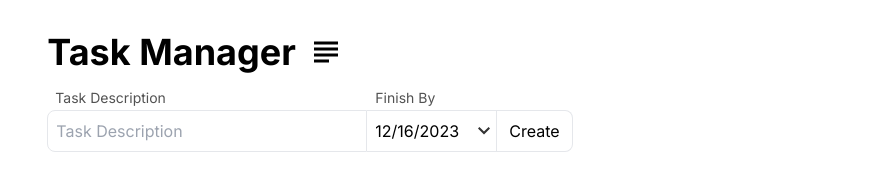
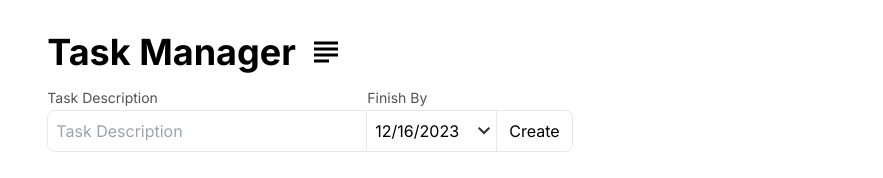
Before and after one commit to kyaakpa/task-manager-frontend, a Next.js app: page / in a window 1280 px wide. Shown: the top 178 px of the page, without its empty margins (198-1081 px from the left). Built offline with nearby package versions, Linux system fonts and the light colour scheme; no server answers.

Commit message:
input bar labels

```diff
--- a/components/InputTasks.jsx
+++ b/components/InputTasks.jsx
@@ -46,12 +46,12 @@ const InputTasks = () => {
           <List size={36} />
         </h1>
         <div className="flex mt-4 [&>*]:text-neutral-600 [&>*]:text-sm">
-          <label className="w-80 ml-2">Task Description</label>
+          <label className="sm:w-80">Task Description</label>
           <label>Finish By</label>
         </div>
         <form className="flex items-center mt-[2px]" onSubmit={handleSubmit}>
           <input
-            className="border p-2 w-80 rounded-lg rounded-r-none"
+            className="border p-2 sm:w-80 rounded-lg rounded-r-none"
             placeholder="Task Description"
             value={description}
             onChange={(e) => setDescription(e.target.value)}
```
